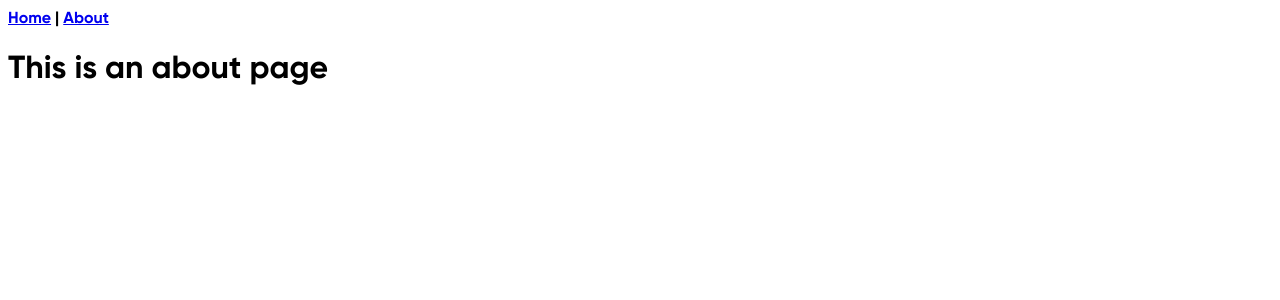
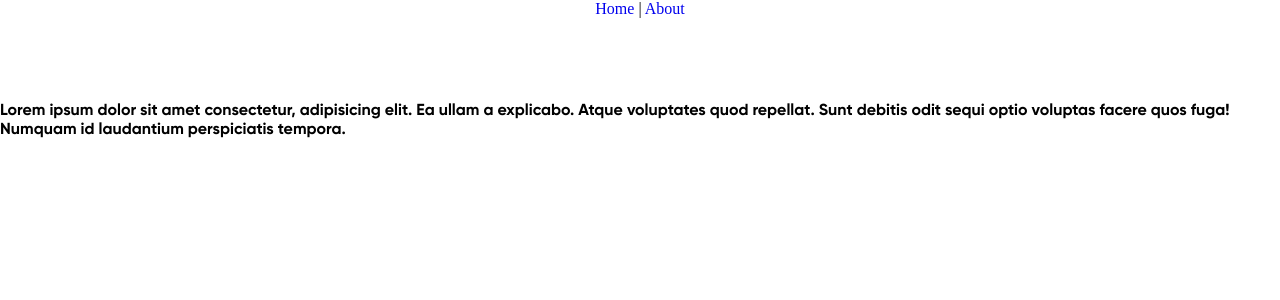
Before and after one commit to wallacce135/Questory, a Vue app: page /about in a window 1280 px wide. Shown: the top 300 px of the page. Built offline with nearby package versions, Linux system fonts and the light colour scheme.

Commit message:
14.02.2021

```diff
--- a/src/App.vue
+++ b/src/App.vue
@@ -1,13 +1,21 @@
 <template>
   <div id="nav">
-    <router-link to="/">Home</router-link> |
-    <router-link to="/about">About</router-link>
+    <router-link class="link" to="/">Home</router-link> |
+    <router-link class="link" to="/about">About</router-link>
   </div>
   <router-view/>
 </template>
-
 <style lang="scss">
-  body {
-    font-family: Gilroy;
-}
+  *{
+    margin: 0;
+    padding: 0;
+  }
+  #nav{
+    height: 100px;
+    text-align: center;
+  }
+  .link
+  {
+    text-decoration: none;
+  }
 </style>
--- a/src/views/About.vue
+++ b/src/views/About.vue
@@ -1,5 +1,10 @@
 <template>
   <div class="about">
-    <h1>This is an about page</h1>
+    <p>Lorem ipsum dolor sit amet consectetur, adipisicing elit. Ea ullam a explicabo. Atque voluptates quod repellat. Sunt debitis odit sequi optio voluptas facere quos fuga! Numquam id laudantium perspiciatis tempora.</p>
   </div>
 </template>
+<style scoped>
+.about{
+  font-family: 'Gilroy';
+}
+</style>
--- a/src/views/Home.vue
+++ b/src/views/Home.vue
@@ -1,18 +1,10 @@
 <template>
   <div class="home">
-    <img alt="Vue logo" src="../assets/logo.png">
-    <HelloWorld msg="Welcome to Your Vue.js App"/>
   </div>
 </template>
 
 <script>
-// @ is an alias to /src
-import HelloWorld from '@/components/HelloWorld.vue'
+</script>
 
-export default {
-  name: 'Home',
-  components: {
-    HelloWorld
-  }
-}
-</script>
+<style lang="scss">
+</style>
```
